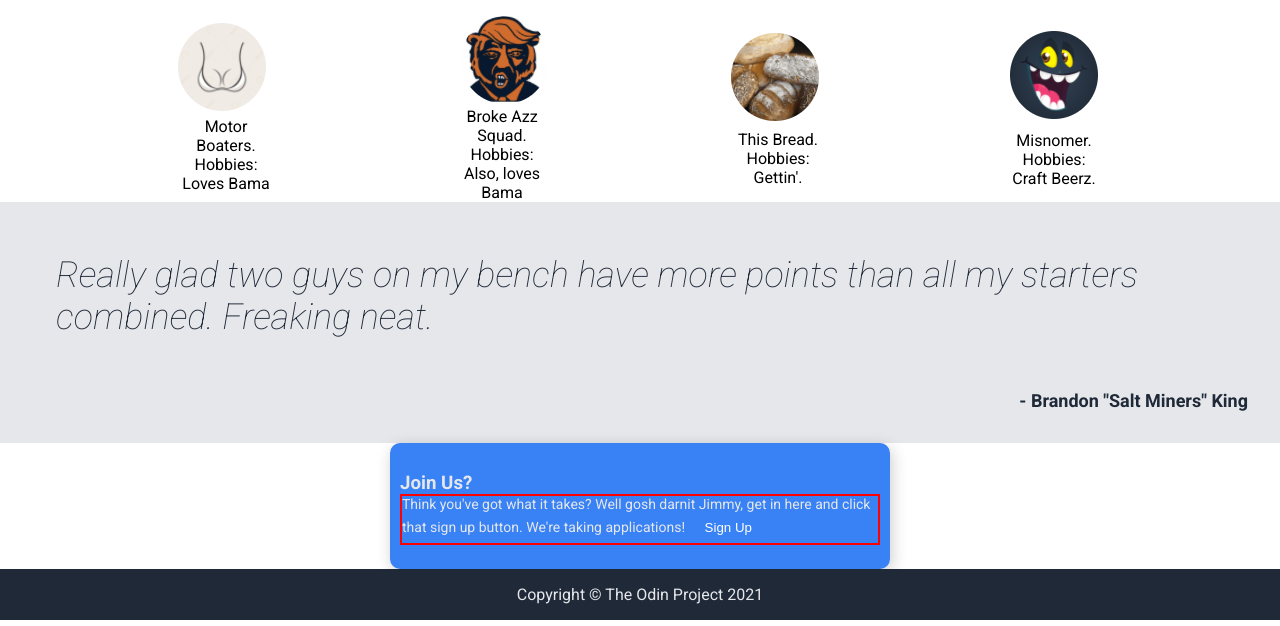
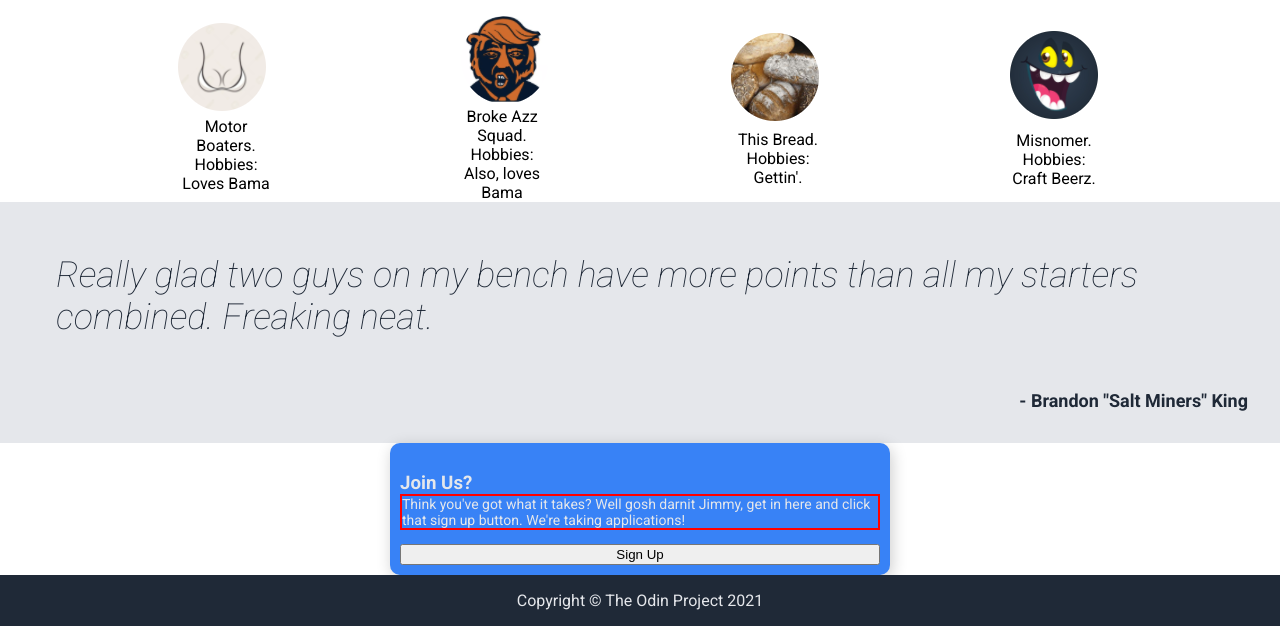
Before and after one commit to lostoneway/odin-landingpage, a plain HTML site: page index.html in a window 1280 px wide. Shown: the part 644-1270 px from the top of the page. Drawn offline with Linux system fonts and the light colour scheme.

Commit message:
Worked on last section in html. Placed item in div.

```diff
--- a/index.html
+++ b/index.html
@@ -61,8 +61,8 @@
 </section>
 <section class="last">
 <h3 class="header">Join Us?</h3>
-    <p class="closing">Think you've got what it takes? Well gosh darnit Jimmy, get in here and click that sign up button. We're taking applications!
-<button class="button">Sign Up</button></p>
+    <p class="closing">Think you've got what it takes? Well gosh darnit Jimmy, get in here and click that sign up button. We're taking applications!</p>
+<button class="button-end">Sign Up</button>
 </section>
 
 <footer>Copyright &copy; The Odin Project 2021</footer>
```
